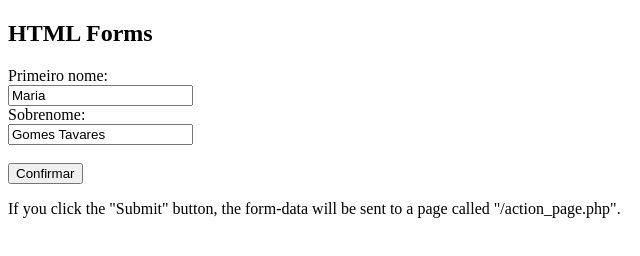
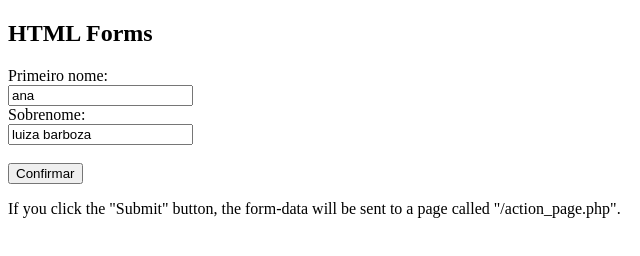
Before and after one commit to analu26b/analu26b.github.io, a plain HTML site: page index.html in a window 1280 px wide. Shown: the full height of the page, 0-640 px from the left. Drawn offline with Linux system fonts and the light colour scheme.

Commit message:
Update index.html

```diff
--- a/index.html
+++ b/index.html
@@ -5,9 +5,9 @@
 <h2>HTML Forms</h2>
 <form action="">
    <label for="fname">Primeiro nome:</label><br>
-   <input type="text" id="fname" name="fname" value="Maria"><br>
+   <input type="text" id="fname" name="fname" value="ana"><br>
    <label for="1name">Sobrenome:</label><br>
-   <input type="text" id="Iname" name="Iname" value="Gomes Tavares"><br><br>
+   <input type="text" id="Iname" name="Iname" value="luiza barboza"><br><br>
    <input type="submit" value="Confirmar">
 </form>
 <p>If you click the "Submit" button, the form-data will be sent to a page called
```
